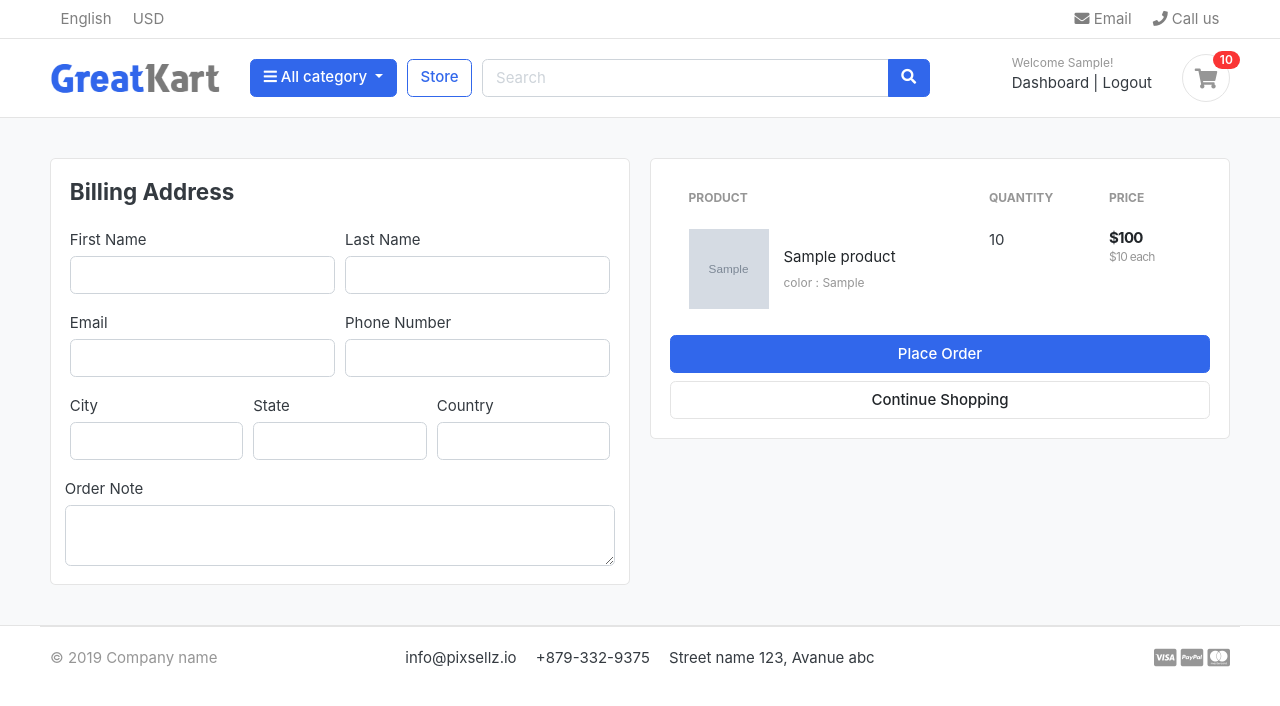
After one commit to ruhancs/ecomerce-django, a Django app: page /cart/checkout/ in a window 1280 px wide. The commit adds this page. Shown: the top 706 px of the page. Run offline with Django 3.2, Linux system fonts and the light colour scheme; a user stored in the database is signed in; tables that the repository leaves empty hold one stand-in row (values such as "Sample post"); grey boxes marked "Sample" are stand-in pictures; some libraries are stand-ins or nearby versions; some web fonts are replaced.

Commit message:
improve cart checkout and user authentication

```diff
--- a/carts/context_processors.py
+++ b/carts/context_processors.py
@@ -1,5 +1,6 @@
 from .models import Cart,CartItem
 from .views import _cart_id
+
 
 def counter(request):
     cart_count = 0
@@ -9,7 +10,12 @@ def counter(request):
     else:
         try:
             cart = Cart.objects.filter(cart_id=_cart_id(request))
-            cart_items = CartItem.objects.all().filter(cart=cart[:1])
+
+            # se o usuario estiver logado e ja tiver um cart
+            if request.user.is_authenticated:
+                cart_items = CartItem.objects.all().filter(user = request.user)
+            else:
+                cart_items = CartItem.objects.all().filter(cart=cart[:1])
             for cart_item in cart_items:
                 cart_count += cart_item.quantity
 
--- a/carts/models.py
+++ b/carts/models.py
@@ -1,5 +1,6 @@
 from django.db import models
 from store.models import Product, Variation
+from accounts.models import Account
 
 # Create your models here.
 class Cart(models.Model):
@@ -11,9 +12,10 @@ class Cart(models.Model):
 
 
 class CartItem(models.Model):
+    user = models.ForeignKey(Account, on_delete=models.CASCADE, null=True)
     product = models.ForeignKey(Product, on_delete=models.CASCADE)
     variation = models.ManyToManyField(Variation, blank=True)
-    cart = models.ForeignKey(Cart, on_delete=models.CASCADE)
+    cart = models.ForeignKey(Cart, on_delete=models.CASCADE, null=True)
     quantity = models.IntegerField()
     is_active = models.BooleanField(default=True)
 
--- a/carts/urls.py
+++ b/carts/urls.py
@@ -6,4 +6,6 @@ urlpatterns = [
     path('add_cart/<int:product_id>/', views.add_cart, name='add_cart'),
     path('remove_cart/<int:product_id>/<int:cart_item_id>', views.remove_cart, name='remove_cart'),
     path('remove_all_cart_item/<int:product_id>/<int:cart_item_id>', views.remove_all_cart_item, name='remove_all_cart_item'),
+
+    path('checkout/', views.checkout, name='checkout'),
 ]
--- a/carts/views.py
+++ b/carts/views.py
@@ -2,6 +2,7 @@ from django.shortcuts import render, redirect,get_object_or_404
 from store.models import Product, Variation
 from .models import Cart, CartItem
 from django.core.exceptions import ObjectDoesNotExist
+from django.contrib.auth.decorators import login_required
 
 
 from django.http import HttpResponse
@@ -16,79 +17,126 @@ def _cart_id(request):
     return cart
 
 def add_cart(request,product_id):
+    current_user = request.user
     product =Product.objects.get(id=product_id)
-    product_variation = []
-    if request.method == 'POST':
-        for item in request.POST:
-            key = item # pegar o nome do input em product_detail.html
-            value = request.POST[key]#pegar o valor do input em product_detail.html
 
-            try:
-                variation = Variation.objects.get(product=product,variation_category__iexact=key, variation_value__iexact=value)
-                product_variation.append(variation)
-
-            except:
-                pass
-
-    try:
-# cart_id é o cookie de nome sessionid
-        cart = Cart.objects.get(cart_id = _cart_id(request))
-    except Cart.DoesNotExist:
-        cart = Cart.objects.create(
-            cart_id = _cart_id(request)
-        )
-        cart.save()
-
-    is_cart_item_exists = CartItem.objects.filter(product=product, cart=cart).exists()
-    if is_cart_item_exists:
-        cart_item = CartItem.objects.filter(product=product, cart=cart)
-
-        # verificar se a variaçao ja existe no carrinho
-        ex_var_list = []
-        cart_item_id = []
-        for item in cart_item:
-            existing_variation = item.variation.all()
-            ex_var_list.append(list(existing_variation))
-            cart_item_id.append(item.id)
-
-        # se o product_variation ja existe dentro de ex_var_list
-        # se o produto ja existe aumenta quantity se nao existe cria
-        if product_variation in ex_var_list:
-
-            index = ex_var_list.index(product_variation)
-            item_id = cart_item_id[index]
-            item = CartItem.objects.get(product=product, id= item_id)
-            item.quantity += 1
-            item.save()
-        else:#se o item com variaçoes diferentes for criado
-            item = CartItem.objects.create(product=product,quantity=1,cart=cart)
-        # adicionar a variaçao de tamanho e cor ao produto
+    # se o usuario esta logado
+    if current_user.is_authenticated:
+        product_variation = []
+        if request.method == 'POST':
+            for item in request.POST:
+                key = item # pegar o nome do input em product_detail.html
+                value = request.POST[key]#pegar o valor do input em product_detail.html
+                try:
+                    variation = Variation.objects.get(product=product,variation_category__iexact=key, variation_value__iexact=value)
+                    product_variation.append(variation)
+                except:
+                    pass
+        is_cart_item_exists = CartItem.objects.filter(product=product, user=current_user).exists()
+        if is_cart_item_exists:
+            cart_item = CartItem.objects.filter(product=product, user=current_user)
+            # verificar se a variaçao ja existe no carrinho
+            ex_var_list = []
+            cart_item_id = []
+            for item in cart_item:
+                existing_variation = item.variation.all()
+                ex_var_list.append(list(existing_variation))
+                cart_item_id.append(item.id)
+            # se o product_variation ja existe dentro de ex_var_list
+            # se o produto ja existe aumenta quantity se nao existe cria
+            if product_variation in ex_var_list:
+                index = ex_var_list.index(product_variation)
+                item_id = cart_item_id[index]
+                item = CartItem.objects.get(product=product, id= item_id)
+                item.quantity += 1
+                item.save()
+            else:#se o item com variaçoes diferentes for criado
+                item = CartItem.objects.create(product=product,quantity=1,user=current_user)
+            # adicionar a variaçao de tamanho e cor ao produto
+                if len(product_variation) > 0:
+                    item.variation.clear()
+                    item.variation.add(*product_variation)
+                item.save()
+        else:
+            cart_item = CartItem.objects.create(
+                product=product,
+                quantity = 1,
+                user=current_user
+            )
+            # adicionar a variaçao de tamanho e cor ao produto
             if len(product_variation) > 0:
-                item.variation.clear()
-                item.variation.add(*product_variation)
-
-            item.save()
+                cart_item.variation.clear()
+                cart_item.variation.add(*product_variation)
+            cart_item.save()
+        return redirect('cart')
+    # se o usuario nao esta logado
     else:
-        cart_item = CartItem.objects.create(
-            product=product,
-            quantity = 1,
-            cart = cart
-        )
-        # adicionar a variaçao de tamanho e cor ao produto
-        if len(product_variation) > 0:
-            cart_item.variation.clear()
-            cart_item.variation.add(*product_variation)
-        cart_item.save()
-
-    return redirect('cart')
+        product_variation = []
+        if request.method == 'POST':
+            for item in request.POST:
+                key = item # pegar o nome do input em product_detail.html
+                value = request.POST[key]#pegar o valor do input em product_detail.html
+                try:
+                    variation = Variation.objects.get(product=product,variation_category__iexact=key, variation_value__iexact=value)
+                    product_variation.append(variation)
+                except:
+                    pass
+        try:
+    # cart_id é o cookie de nome sessionid
+            cart = Cart.objects.get(cart_id = _cart_id(request))
+        except Cart.DoesNotExist:
+            cart = Cart.objects.create(
+                cart_id = _cart_id(request)
+            )
+            cart.save()
+        is_cart_item_exists = CartItem.objects.filter(product=product, cart=cart).exists()
+        if is_cart_item_exists:
+            cart_item = CartItem.objects.filter(product=product, cart=cart)
+            # verificar se a variaçao ja existe no carrinho
+            ex_var_list = []
+            cart_item_id = []
+            for item in cart_item:
+                existing_variation = item.variation.all()
+                ex_var_list.append(list(existing_variation))
+                cart_item_id.append(item.id)
+            # se o product_variation ja existe dentro de ex_var_list
+            # se o produto ja existe aumenta quantity se nao existe cria
+            if product_variation in ex_var_list:
+                index = ex_var_list.index(product_variation)
+                item_id = cart_item_id[index]
+                item = CartItem.objects.get(product=product, id= item_id)
+                item.quantity += 1
+                item.save()
+            else:#se o item com variaçoes diferentes for criado
+                item = CartItem.objects.create(product=product,quantity=1,cart=cart)
+            # adicionar a variaçao de tamanho e cor ao produto
+                if len(product_variation) > 0:
+                    item.variation.clear()
+                    item.variation.add(*product_variation)
+                item.save()
+        else:
+            cart_item = CartItem.objects.create(
+                product=product,
+                quantity = 1,
+                cart = cart
+            )
+            # adicionar a variaçao de tamanho e cor ao produto
+            if len(product_variation) > 0:
+                cart_item.variation.clear()
+                cart_item.variation.add(*product_variation)
+            cart_item.save()
+        return redirect('cart')
 
 
 def remove_cart(request,product_id, cart_item_id):
-    cart = Cart.objects.get(cart_id=_cart_id(request))
     product = get_object_or_404(Product, id=product_id)
+    try:
+        if request.user.is_authenticated:
+            cart_item = CartItem.objects.get(product=product, user=request.user, id=cart_item_id)
+        else:
+            cart = Cart.objects.get(cart_id=_cart_id(request))
+            cart_item = CartItem.objects.get(product=product, cart=cart, id=cart_item_id)
 
-    try:
-        cart_item = CartItem.objects.get(product=product, cart=cart, id=cart_item_id)
         if cart_item.quantity > 1:
             cart_item.quantity -= 1
             cart_item.save()
@@ -99,10 +147,14 @@ def remove_cart(request,product_id, cart_item_id):
     return redirect('cart')
 
 def remove_all_cart_item(request,product_id, cart_item_id):
-    cart = Cart.objects.get(cart_id=_cart_id(request))
     product = get_object_or_404(Product, id=product_id)
 
-    cart_item = CartItem.objects.get(product=product, cart=cart, id=cart_item_id)
+    if request.user.is_authenticated:
+        cart_item = CartItem.objects.get(product=product, user=request.user, id=cart_item_id)
+
+    else:
+        cart = Cart.objects.get(cart_id=_cart_id(request))
+        cart_item = CartItem.objects.get(product=product, cart=cart, id=cart_item_id)
     cart_item.delete()
     return redirect('cart')
 
@@ -112,8 +164,11 @@ def cart(request, total=0, cart_items=None,quantity=0):
     try:
         tax = 0
         final_total = 0
-        cart = Cart.objects.get(cart_id =_cart_id(request))
-        cart_items = CartItem.objects.filter(cart=cart,is_active=True)
+        if request.user.is_authenticated:
+            cart_items = CartItem.objects.filter(user = request.user)
+        else:
+            cart = Cart.objects.get(cart_id =_cart_id(request))
+            cart_items = CartItem.objects.filter(cart=cart,is_active=True)
         for cart_item in cart_items:
             total += (cart_item.product.price * cart_item.quantity)
             quantity += cart_item.quantity
@@ -131,3 +186,31 @@ def cart(request, total=0, cart_items=None,quantity=0):
 
     }
     return render(request,'store/cart.html', context)
+
+@login_required(login_url='login')
+def checkout(request,total=0, cart_items=None,quantity=0):
+    try:
+        tax = 0
+        final_total = 0
+        if request.user.is_authenticated:
+            cart_items = CartItem.objects.filter(user = request.user)
+        else:
+            cart = Cart.objects.get(cart_id =_cart_id(request))
+            cart_items = CartItem.objects.filter(cart=cart,is_active=True)
+        for cart_item in cart_items:
+            total += (cart_item.product.price * cart_item.quantity)
+            quantity += cart_item.quantity
+        tax = (2 * total) / 100
+        final_total = total + tax
+    except ObjectDoesNotExist:
+        pass
+
+    context = {
+        'total' : total,
+        'quantity': quantity,
+        'cart_items': cart_items,
+        'tax': tax,
+        'grand_total':final_total
+
+    }
+    return render(request,'store/checkout.html', context)
--- a/templates/store/cart.html
+++ b/templates/store/cart.html
@@ -55,7 +55,9 @@
                                     <a href="{% url 'remove_cart' item.product.id item.id %}" class="btn btn-light" type="button" id="button-plus"> <i class="fa fa-minus"></i> </a>
                                     </div>
                                     <input type="text" class="form-control"  value="{{ item.quantity }}">
+
                                     <div class="input-group-append">
+
                                         <form action="{% url 'add_cart' item.product.id %}" method="POST">
                                             {% csrf_token %}
                                             {% for it in item.variation.all %}
@@ -63,7 +65,9 @@
                                             {% endfor %}
                                             <button type="submit" class="btn btn-light" id="button-minus"> <i class="fa fa-plus"></i> </button>
                                         </form>
+
                                     </div>
+
                                 </div> <!-- input-group.// -->
                             </div> <!-- col.// -->
             </td>
@@ -104,7 +108,7 @@
                     <p class="text-center mb-3">
                         <img src="{% static './images/misc/payments.png' %}" height="26">
                     </p>
-                    <a href="./place-order.html" class="btn btn-primary btn-block"> Checkout </a>
+                    <a href="{% url 'checkout' %}" class="btn btn-primary btn-block"> Checkout </a>
                     <a href="{% url 'store' %}" class="btn btn-light btn-block">Continue Shopping</a>
                 </div> <!-- card-body.// -->
                 </div> <!-- card.// -->
--- /dev/null
+++ b/templates/store/checkout.html
@@ -0,0 +1,133 @@
+{% extends 'base.html' %}
+{% load static %}
+
+{% block content %}
+
+<section class="section-content padding-y bg">
+    <div class="container">
+
+    <!-- ============================ COMPONENT 1 ================================= -->
+
+        <div class="row">
+            <aside class="col-lg-6">
+        <div class="card">
+            <div class="card-body">
+                <h4 class="card-title mb-4">Billing Address</h4>
+                <form action="{% url 'checkout' %}" method="POST">
+                    {% csrf_token %}
+                    <div class="form-row">
+                        <div class="col form-group">
+                            <label for="">First Name</label>
+                            <input type="text" name="first_name" class="form-control" required>
+
+                        </div>
+                        <div class="col form-group">
+                            <label for="">Last Name</label>
+                            <input type="text" name="last_name" class="form-control" required>
+
+                        </div>
+                    </div>
+                    <div class="form-row">
+                        <div class="col form-group">
+                            <label for="">Email</label>
+                            <input type="email" name="email" class="form-control" required>
+
+                        </div>
+                        <div class="col form-group">
+                            <label for="">Phone Number</label>
+                            <input type="text" name="phone" class="form-control" required>
+
+                        </div>
+                    </div>
+                    <div class="form-row">
+                        <div class="col form-group">
+                            <label for="">City</label>
+                            <input type="text" name="city" class="form-control" required>
+
+                        </div>
+                        <div class="col form-group">
+                            <label for="">State</label>
+                            <input type="text" name="state" class="form-control" required>
+
+                        </div>
+                        <div class="col form-group">
+                            <label for="">Country</label>
+                            <input type="text" name="country" class="form-control" required>
+
+                        </div>
+                    </div>
+                    <div class="form-row">
+                        <label for="">Order Note</label>
+                        <textarea class="form-control" name="order_note" rows="2"></textarea>
+                    </div>
+                </div>
+            </div> <!-- card.// -->
+
+        </aside> <!-- col.// -->
+    <aside class="col-lg-6">
+
+        <div class="card">
+            <div class="card-body">
+
+                <table class="table table-borderless table-shopping-cart">
+                    <thead class="text-muted">
+                    <tr class="small text-uppercase">
+                        <th scope="col">Product</th>
+                        <th scope="col" width="120">Quantity</th>
+                    <th scope="col" width="120">Price</th>
+
+                </tr>
+                    </thead>
+                    <tbody>
+
+                    {% for item in cart_items %}
+                    <tr>
+                        <td>
+                            <figure class="itemside align-items-center">
+                                <div class="aside"><img src="{{ item.product.images.url }}" class="img-sm"></div>
+                                <figcaption class="info">
+                                    <a href="{{ item.product.get_url }}" class="title text-dark">{{ item.product.product_name }}</a>
+                                    <p class="text-muted small">
+                                        {% if item.variation.all %}
+                                            {% for i in item.variation.all %}
+                                                {{ i.variation_category }} : {{ i.variation_value }} <br>
+                                            {% endfor %}
+
+                                        {% endif %}
+                                    </p>
+                                </figcaption>
+                            </figure>
+                        </td>
+                        <td>
+                            <label for="">{{ item.quantity }}</label>
+                        </td>
+                        <td>
+                            <div class="price-wrap">
+                                <var class="price">${{ item.sub_total }}</var>
+                                <small class="text-muted"> ${{ item.product.price }} each </small>
+                            </div> <!-- price-wrap .// -->
+                        </td>
+
+                    </tr>
+                    {% endfor %}
+
+                </tbody>
+            </table>
+
+            <button type="submit" name="submit" class="btn btn-primary btn-block"> Place Order </button>
+            <a href="{% url 'store' %}" class="btn btn-light btn-block">Continue Shopping</a>
+        </form>
+        </div> <!-- card-body.// -->
+    </div> <!-- card.// -->
+
+</aside> <!-- col.// -->
+
+
+        </div> <!-- row.// -->
+
+    <!-- ============================ COMPONENT 1 END .// ================================= -->
+
+    </div> <!-- container .//  -->
+    </section>
+
+{% endblock %}
--- a/templates/store/product_detail.html
+++ b/templates/store/product_detail.html
@@ -48,7 +48,7 @@
           <div class="row">
               <div class="item-option-select">
                   <h6>Select Size</h6>
-                    <select name="size" class="form-control">
+                    <select name="size" class="form-control" required>
                       <option value="" disabled selected>Choose Size</option>
                       {% for s in product.variation_set.sizes %}
                       <option value="{{ s.variation_value | lower }}">{{ s.variation_value | capfirst }}</option>
```
Also changed, not shown: accounts/views.py (+54 -1 lines), carts/migrations/0003_auto_20230104_1357.py (added), store/migrations/0003_auto_20230104_1357.py (added).
